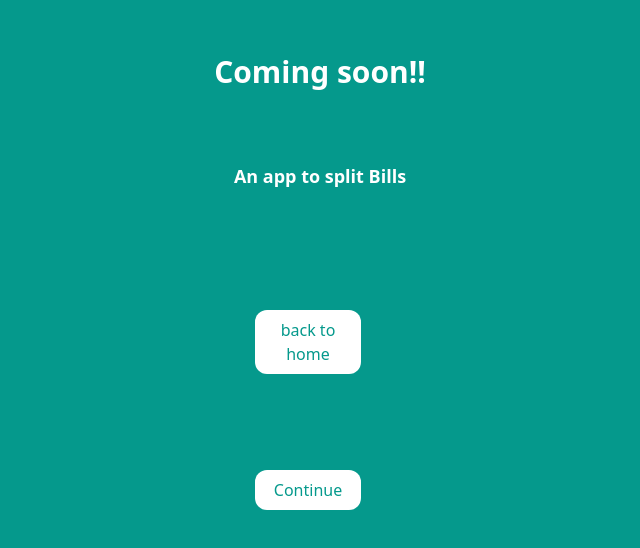
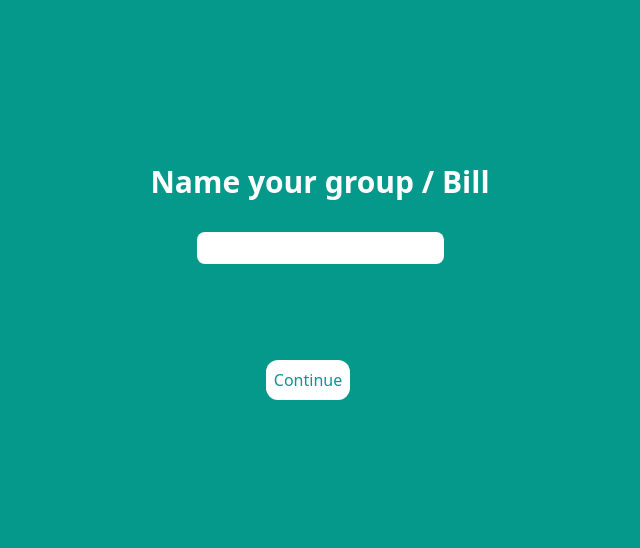
Before and after one commit to BlakeLawrence/bill-splitter, a React (Create React App) app: page /home in a window 1280 px wide. Shown: the part 118-666 px from the top of the page, without its empty margins (320-960 px from the left). Built offline with nearby package versions, Linux system fonts and the light colour scheme.

Commit message:
having a play around with useContext to get a feel for app

```diff
--- a/package.json
+++ b/package.json
@@ -8,6 +8,7 @@
     "@testing-library/user-event": "^13.5.0",
     "react": "^18.2.0",
     "react-dom": "^18.2.0",
+    "react-icons": "^4.8.0",
     "react-router-dom": "^6.9.0",
     "react-scripts": "5.0.1",
     "web-vitals": "^2.1.4"
--- a/src/Pages/Home.js
+++ b/src/Pages/Home.js
@@ -1,23 +1,40 @@
-import React from "react";
+import React, { useContext, useState } from "react";
 import { Link } from "react-router-dom";
+import { appContext } from "../components/App/App";
 
 function Home() {
+  const [text, setText] = useState("");
+  const { groupName, setGroupName } = useContext(appContext);
+
+  console.log(groupName);
+
+  const group = () => {
+    setGroupName(text);
+    console.log("after setting grouop name to text value:", groupName);
+    setText("");
+  };
+
   return (
     <div className="w-full h-screen bg-[#05998C] flex flex-col justify-center items-center">
-      <div className="flex flex-col justify-center items-center">
-        <h1 className="text-white text-center text-3xl font-bold mb-12 mr-6 ml-6">
-          Coming soon!!
+      <div className="flex flex-col justify-center items-center w-full">
+        <h1 className="text-white text-center text-3xl font-bold mb-8">
+          Name your group / Bill
         </h1>
-        <h2 className="text-white text-lg text-center font-bold m-6">
-          An app to split Bills
-        </h2>
+        <input
+          value={text}
+          className="rounded-lg py-1 px-2"
+          type="text"
+          onChange={(e) => setText(e.target.value)}
+        />
+        <Link to="/names">
+          <button
+            className="bg-white rounded-xl p-2 mt-24 text-[#05998C] font-medium sm:mr-6"
+            onClick={group}
+          >
+            Continue
+          </button>
+        </Link>
       </div>
-      <button className="bg-white w-4/12 sm:w-1/12 rounded-xl p-2 mt-24 text-[#05998C] font-medium sm:mr-6">
-        <Link to="/">back to home</Link>
-      </button>
-      <button className="bg-white w-4/12 sm:w-1/12 rounded-xl p-2 mt-24 text-[#05998C] font-medium sm:mr-6">
-        <Link to="/split">Continue</Link>
-      </button>
     </div>
   );
 }
--- /dev/null
+++ b/src/Pages/Names.js
@@ -0,0 +1,30 @@
+import { useContext } from "react";
+import { appContext } from "../components/App/App";
+import { BsFillPersonFill } from "react-icons/bs";
+
+function Names() {
+  const { groupName, setGroupNumber } = useContext(appContext);
+
+  return (
+    <div className="w-full h-screen pt-2 bg-[#05998C] flex flex-col items-center ">
+      <h1 className="text-6xl mb-12">{groupName}</h1>
+      <h2 className="text-white text-3xl font-semibold mb-2">
+        Add the names of each participant below
+      </h2>
+      <BsFillPersonFill className="text-white" />
+      <input className="rounded-lg" type="text" />
+      <br />
+      <button className="text-[#38A37F] font-bold bg-white px-2 py-1 rounded-lg">
+        Add person
+      </button>
+      <h3 className="text-white mt-12 text-sm">
+        press continue when all names have been added...
+      </h3>
+      <button className="text-[#38A37F] font-bold bg-white px-2 py-1 rounded-lg">
+        continue
+      </button>
+    </div>
+  );
+}
+
+export default Names;
--- a/src/Pages/Split.js
+++ /dev/null
@@ -1,5 +0,0 @@
-function Split() {
-  return <div>test</div>;
-}
-
-export default Split;
--- a/src/components/App/App.js
+++ b/src/components/App/App.js
@@ -1,18 +1,33 @@
 import "./App.css";
 import Home from "../../Pages/Home";
 import Landing from "../../Pages/Landing";
-import { BrowserRouter as Router, Routes, Route, Link } from "react-router-dom";
-import Split from "../../Pages/Split";
+import { BrowserRouter as Router, Routes, Route } from "react-router-dom";
+import Names from "../../Pages/Names";
+import { createContext, useState } from "react";
+
+export const appContext = createContext();
 
 function App() {
+  const [groupName, setGroupName] = useState("");
+  const [groupNumber, setGroupNumber] = useState(null);
+
   return (
+    <appContext.Provider
+      value={{
+        setGroupName,
+        groupName,
+        groupNumber,
+        setGroupNumber,
+      }}
+    >
       <Router>
         <Routes>
           <Route path="/" element={<Landing />}></Route>
           <Route path="/home" element={<Home />}></Route>
-        <Route path="/split" element={<Split />}></Route>
+          <Route path="/names" element={<Names />}></Route>
         </Routes>
       </Router>
+    </appContext.Provider>
   );
 }
 
```
Also changed, not shown: 1 other file (tests, documents, lock files or other folders). Lines whose indentation alone changed are shown as unchanged.
